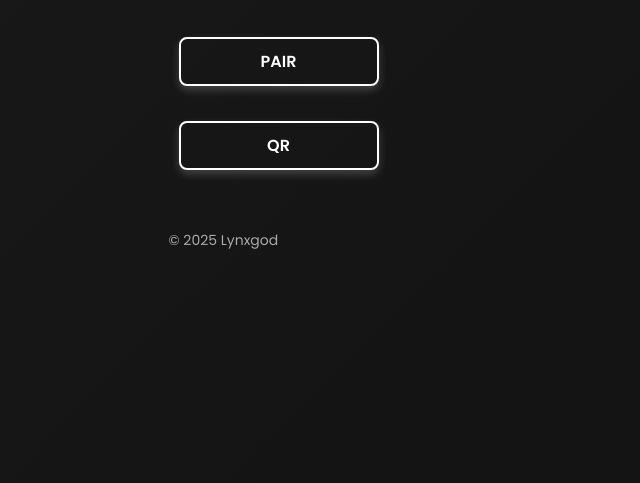
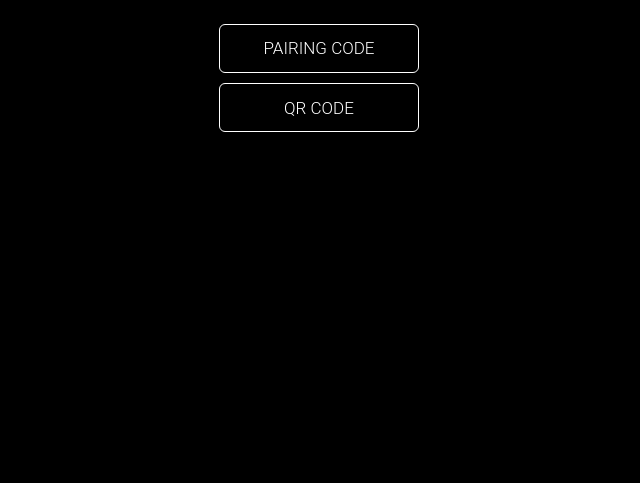
Before and after one commit to risvan-lynxx/prolynx, a website: page public/index.html in a window 1280 px wide. Shown: the part 317-800 px from the top of the page, without its empty margins (321-961 px from the left). Drawn offline with Linux system fonts and the light colour scheme.

Commit message:
Update index.html

```diff
--- a/public/index.html
+++ b/public/index.html
@@ -3,93 +3,80 @@
 <head>
   <meta charset="UTF-8">
   <meta name="viewport" content="width=device-width, initial-scale=1.0">
-    <meta http-equiv="X-UA-Compatible" content="ie=edge">
-    <title>Zenox</title>
-    <link href="https://fonts.googleapis.com/css2?family=Poppins:wght@400;600&display=swap" rel="stylesheet">
   <style>
-        /* Basic Reset */
-        * {
+    body {
+      display: flex;
+      flex-direction: column; /* Stack items vertically */
+      align-items: center;
+      justify-content: center;
+      height: 100vh;
       margin: 0;
-            padding: 0;
-            box-sizing: border-box;
-            font-family: 'Poppins', sans-serif;
+      background-color: black; /* Set the background color to black */
     }
 
-        body {
-            background: linear-gradient(135deg, #1a1a1a, #121212);
-            color: #fff;
-            height: 100vh;
-            display: flex;
-            justify-content: center;
-            align-items: center;
-            flex-direction: column;
+    .btn {
+      --color: #ffffff;
+      --color2: rgb(10, 25, 30);
+      width: 200px; /* Set a fixed width for the buttons */
+      padding: 0.8em 1.75em;
+      background-color: transparent;
+      border-radius: 6px;
+      border: .3px solid var(--color);
+      transition: .5s;
+      position: relative;
       overflow: hidden;
-            padding: 20px;
-            animation: fadeIn 1.5s ease-in-out;
+      cursor: pointer;
+      z-index: 1;
+      font-weight: 300;
+      font-size: 17px;
+      font-family: 'Roboto', 'Segoe UI', sans-serif;
+      text-transform: uppercase;
+      color: var(--color);
+      margin-bottom: 10px; /* Add margin to separate buttons */
     }
 
-        @keyframes fadeIn {
-            from { opacity: 0; transform: translateY(20px); }
-            to { opacity: 1; transform: translateY(0); }
+    .btn::after, .btn::before {
+      content: '';
+      display: block;
+      height: 100%;
+      width: 100%;
+      transform: skew(90deg) translate(-50%, -50%);
+      position: absolute;
+      inset: 50%;
+      left: 25%;
+      z-index: -1;
+      transition: .5s ease-out;
+      background-color: var(--color);
     }
 
-        h1 {
-            font-size: 3rem;
-            margin-bottom: 40px;
-            color: #00bcd4; /* You can change this color if you want */
-            font-weight: bold;
-            text-shadow: 0 0 15px #00bcd4;
-            animation: fadeIn 1.5s ease-in-out;
+    .btn::before {
+      top: -50%;
+      left: -25%;
+      transform: skew(90deg) rotate(180deg) translate(-50%, -50%);
     }
 
-        .button-container {
-            display: flex;
-            flex-direction: column;
-            gap: 15px;
-            animation: fadeIn 1.8s ease-in-out;
+    .btn:hover::before {
+      transform: skew(45deg) rotate(180deg) translate(-50%, -50%);
     }
 
-        .button {
-            padding: 10px 20px;
-            font-size: 1rem;
-            border: 2px solid #fff;
-            border-radius: 8px;
-            background: transparent;
-            color: white;
-            font-weight: 600;
-            text-transform: uppercase;
-            cursor: pointer;
-            margin: 10px;
-            width: 200px;
-            transition: all 0.3s ease;
-            box-shadow: 0 4px 8px rgba(255, 255, 255, 0.2);
+    .btn:hover::after {
+      transform: skew(45deg) translate(-50%, -50%);
     }
 
-        .button:hover {
-            background-color: #444;
-            box-shadow: 0 6px 15px rgba(255, 255, 255, 0.3);
+    .btn:hover {
+      color: var(--color2);
     }
 
-        .button:active {
-            transform: scale(0.98);
-        }
-
-        footer {
-            margin-top: 50px;
-            font-size: 14px;
-            color: #aaa;
-            animation: fadeIn 2s ease-in-out;
+    .btn:active {
+      filter: brightness(.7);
+      transform: scale(.98);
     }
   </style>
 </head>
 <body>
-    <div>
-        <h1>Session web</h1>
-        <div class="button-container">
-            <button class="button" onclick="window.location.href='https://www.example1.com';">Pair</button>
-            <button class="button" onclick="window.location.href='https://www.example2.com';">Qr</button>
-        </div>
-        <footer>&copy; 2025 Lynxgod</footer>
-    </div>
+
+  <button onclick="window.open(`/pair`)" class="btn">Pairing Code</button>
+  <button onclick="window.open(`/qr`)" class="btn">Qr Code</button>
+
 </body>
 </html>
```
Lines whose indentation alone changed are shown as unchanged.
